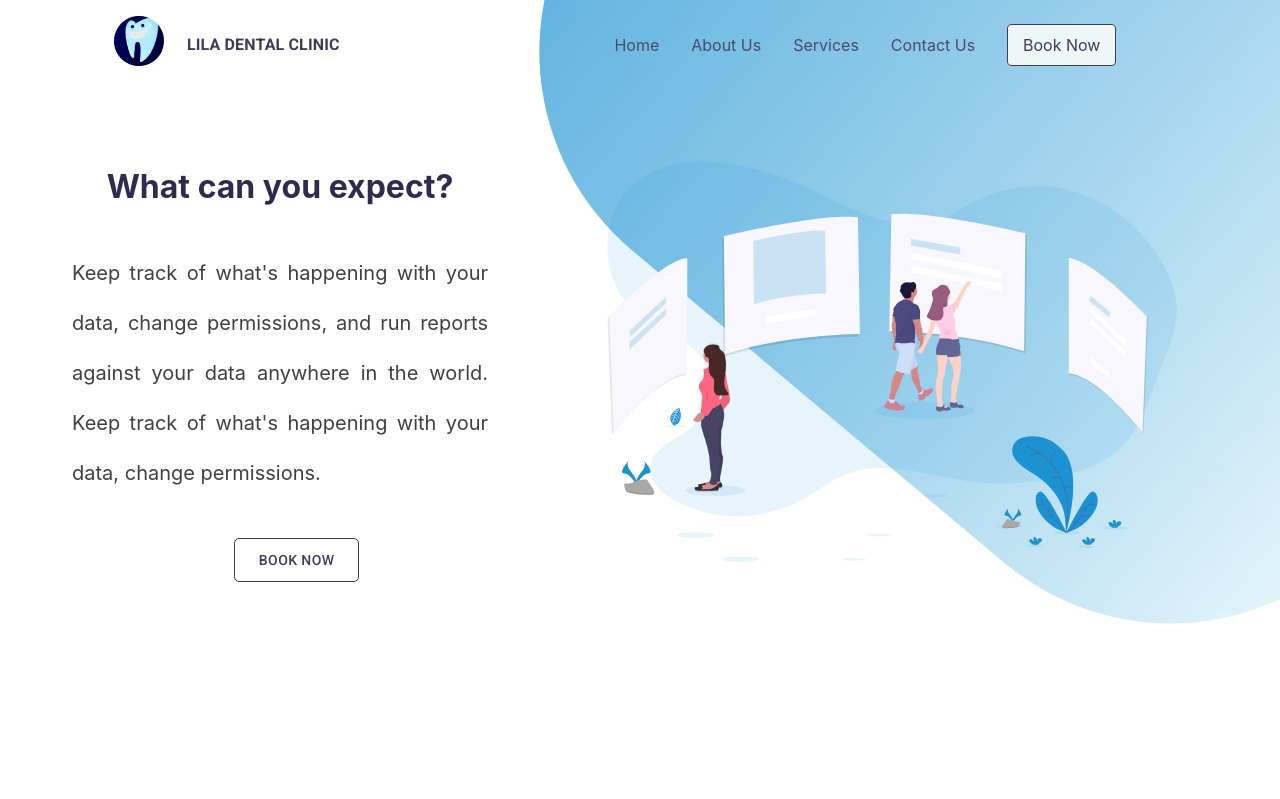
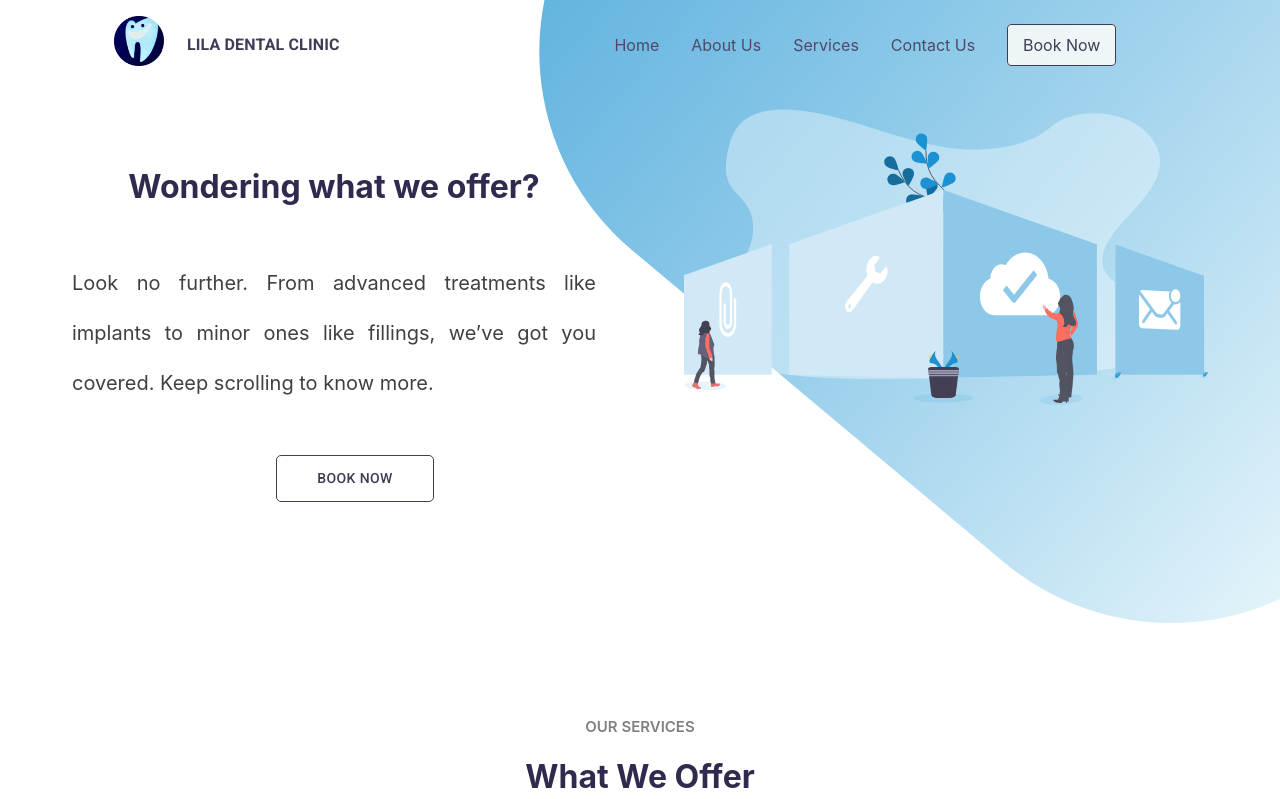
Before and after one commit to abhaybaiju/dentist-webapp, a React (Create React App) app in the folder frontend/: page /Services in a window 1280 px wide. Shown: the top 799 px of the page. Built offline with nearby package versions, Linux system fonts and the light colour scheme.

Commit message:
Added content and fixed amount

```diff
--- a/frontend/src/components/Book.js
+++ b/frontend/src/components/Book.js
@@ -332,7 +332,7 @@ const Book = () => {
           <Grid item lg={4} md={5} sm={8} xs={10} style={{color:'#2f2b4f', margin:'auto'}}>
             <h1 style={{lineHeight:'1.3', paddingTop:'5%'}}>Booking appointments made easy</h1><br/>
             <Grid item lg={12}>
-              <p style={{lineHeight:'1.6'}}>Hassle-free booking for you at your convenient time. Hassle-free booking for you at your convenient time.</p>
+              <p style={{lineHeight:'1.6'}}>Hassle-free booking for you, at your convenient time. Book now for a seamless experience.</p>
             </Grid>
           </Grid>
           <Grid item lg={4} md={5} sm={10} xs={10} style={{margin:'auto'}}>
--- a/frontend/src/components/Contact.js
+++ b/frontend/src/components/Contact.js
@@ -100,7 +100,7 @@ const Contact = () => {
           <Grid item lg={6} md={8} sm={10} xs={10} style={{color:'#3f3d56', paddingTop:'3%', paddingLeft:'3%'}}>
             <Fade duration={1000} bottom>
               <h3 style={{marginLeft:'7%',fontSize:'35px'}}>Contact details</h3>
-              <p style={{marginLeft:'7%', lineHeight:'1.6', marginRight:'2%', fontSize:'16px', marginTop:'1%'}}>Keep track of what's happening with your data, change permissions, and run reports against your data anywhere in the world. Keep track of what's happening with your data, change permissions.</p>
+              <p style={{marginLeft:'7%', lineHeight:'1.6', marginRight:'2%', fontSize:'16px', marginTop:'1%'}}>Wanna talk to us? We’ll be happy to help. Contact us via phone, email or just drop in for a visit.</p>
               <Table style={{marginLeft:'5%', marginBottom:'-8%'}}>
                 <TableRow>
                   <TableCell style={{borderBottom:'none', fontSize:'30px', width:'10px'}}><p style={{border:'1px solid #c86d6e', borderRadius:'15px', paddingLeft:'3px', paddingRight:'3px', height:'40px'}}><PhoneIcon style={{color:'white', background:'#bf6f72', padding:'5px', borderRadius:'12px', marginTop:'8%'}}/></p></TableCell>
@@ -129,12 +129,12 @@ const Contact = () => {
           <Grid item lg={9} md={9} sm={9} xs={11} style={{color:'#2f2b4f', textAlign:'center', marginTop:'4%'}}>
           <Fade duration={1000} bottom>
             <p style={{fontSize:'35px', fontWeight:'600'}}> Can't find the answer you need? </p>
-            <p style={{lineHeight:'1.5'}}>Keep track of what's happening with your data, change permissions, and run reports against your data anywhere in the world. Keep track of what's happening with your data, change permissions.</p>
+            <p style={{lineHeight:'1.5'}}>Send us a message and we’ll get back to you in a jiffy.</p>
           </Fade>
           </Grid>
           <Grid item lg={5} md={7} sm={9} xs={9} style={{color:'#3f3d56', textAlign:'left'}}>
           <Fade duration={1000} bottom>
-            <h4>Fullname</h4>
+            <h4>Name</h4>
             <TextField id="fullname" value={name} required onChange={(e)=> {setName(e.target.value)}} placeholder="Your full name" variant="outlined" fullWidth={true} InputProps={{disableUnderline:true, classes:{input:classes.backColor}}}/>
             <h4>E-mail</h4>
             <TextField id="email" value={email} required onChange={(e)=> {setEmail(e.target.value)}} placeholder="Your e-mail address" variant="outlined" fullWidth={true} InputProps={{disableUnderline:true, classes:{input:classes.backColor}}}/>
--- a/frontend/src/components/Service.js
+++ b/frontend/src/components/Service.js
@@ -78,27 +78,17 @@ const Service = () => {
   var reviews = [
         {
             name: "Random Name #1",
-            description: "Keep track of what's happening with your data, change permissions, and run reports against your data anywhere in the world. Keep track of what's happening with your data, change permissions.",
+            description: "The clinic is extremely clean and hygienic. The doctors are well-experienced and friendly. I went there for a filling and the entire process was surprisingly painless. Would definitely recommend to anyone looking for honest and affordable dental treatment in Delhi.",
             img: require('./images/Shambhavi.png')
         },
         {
             name: "Random Name #2",
-            description: "Keep track of what's happening with your data, change permissions, and run reports against your data anywhere in the world. Keep track of what's happening with your data, change permissions.",
+            description: "Dr Anuradha and Dr Baiju are extremely friendly and make you feel extremely at home from the moment you step into the clinic. I have been coming here for the past 20 years and now my entire family is their patient. 10/10 service overall.",
             img: require('./images/Shambhavi.png')
         },
         {
             name: "Random Name #3",
-            description: "Keep track of what's happening with your data, change permissions, and run reports against your data anywhere in the world. Keep track of what's happening with your data, change permissions.",
-            img: require('./images/Shambhavi.png')
-        },
-        {
-            name: "Random Name #4",
-            description: "Keep track of what's happening with your data, change permissions, and run reports against your data anywhere in the world. Keep track of what's happening with your data, change permissions.",
-            img: require('./images/Shambhavi.png')
-        },
-        {
-            name: "Random Name #5",
-            description: "Keep track of what's happening with your data, change permissions, and run reports against your data anywhere in the world. Keep track of what's happening with your data, change permissions.",
+            description: "Best clinic in West Delhi. Friendly staff, excellent doctors and affordable treatments. Would definitely recommend it.",
             img: require('./images/Shambhavi.png')
         }
   ]
@@ -109,16 +99,16 @@ const Service = () => {
         <Grid item lg={12} md={12} sm={12} xs={12}>
           <Navbar />
         </Grid>
-        <Grid item lg={4} md={8} sm={10} xs={10} style={{marginTop:'10%', textAlign:'center'}}>
+        <Grid item lg={5} md={8} sm={10} xs={10} style={{marginTop:'10%', textAlign:'center'}}>
           <Fade duration={1000} bottom>
-            <h1 style={{color:'#2f2b4f'}}>What can you expect?</h1>
-            <p style={{lineHeight:'2.5', marginRight:'0%', textAlign:'justify', marginTop:'10%', color:'#404040', fontSize:'20px'}}>Keep track of what's happening with your data, change permissions, and run reports against your data anywhere in the world. Keep track of what's happening with your data, change permissions.</p>
+            <h1 style={{color:'#2f2b4f'}}>Wondering what we offer?</h1>
+            <p style={{lineHeight:'2.5', marginRight:'0%', textAlign:'justify', marginTop:'10%', color:'#404040', fontSize:'20px'}}>Look no further. From advanced treatments like implants to minor ones like fillings, we’ve got you covered. Keep scrolling to know more.</p>
             <Button className={classes.button}>Book now</Button>
           </Fade>
         </Grid>
-        <Grid item lg={6} md={10} sm={12} xs={10} style={{marginBottom:'0%', marginTop:'10%', background:'transparent', marginRight:'0%'}}>
+        <Grid item lg={5} md={10} sm={12} xs={10} style={{marginBottom:'0%', marginTop:'0%', background:'transparent', marginRight:'0%'}}>
           <Fade duration={1000} bottom>
-            <img src={require('./images/product.svg')} alt="" height="400" width="100%"/>
+            <img src={require('./images/features.svg')} alt="" height="350" width="100%"/>
           </Fade>
         </Grid>
       </Grid>
```
Also changed, not shown: 1 other file (tests, documents, lock files or other folders).
